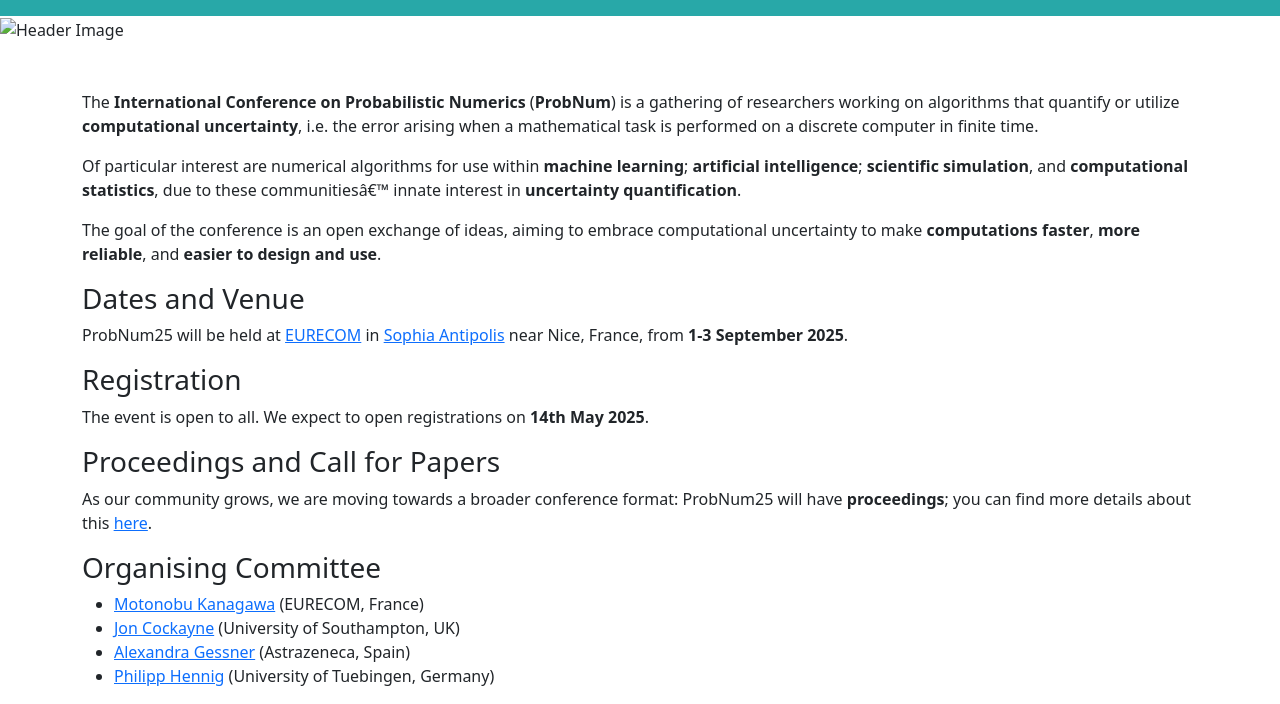
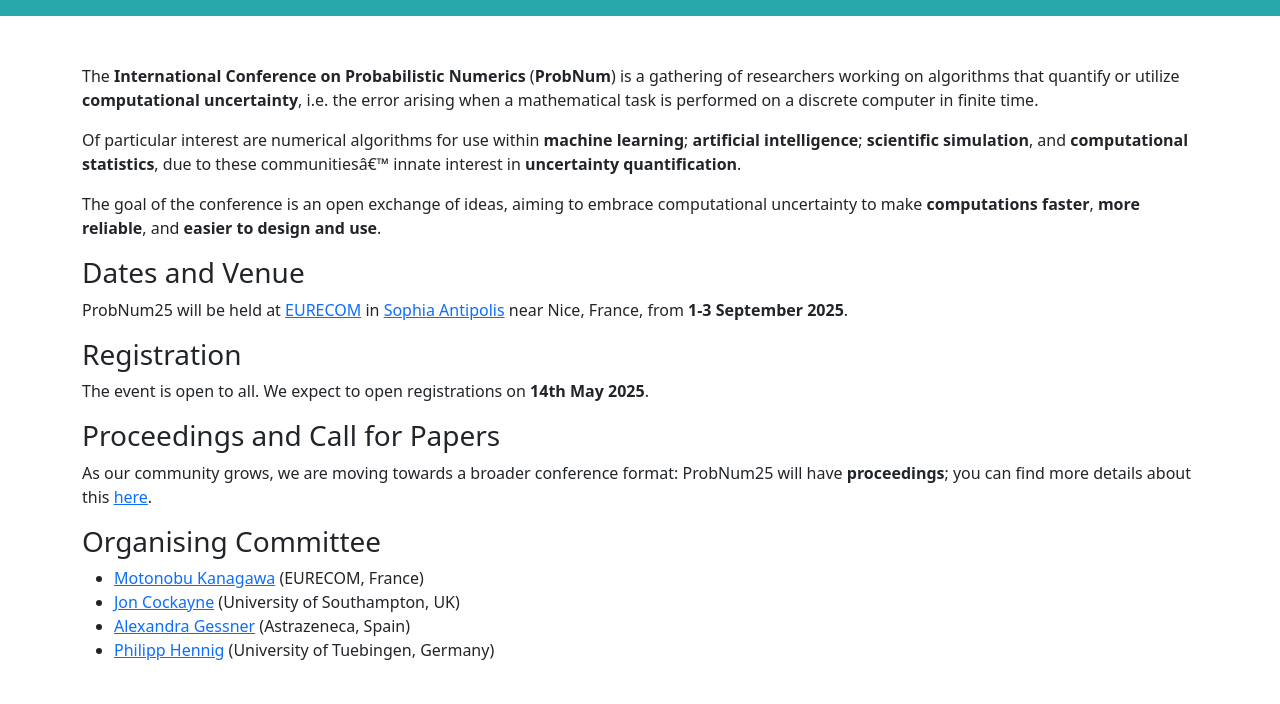
Before and after one commit to probnum2026/probnum2026.github.io, a Jekyll site: the page built from index.md, in a window 1280 px wide. Shown: the part 1000-1704 px from the top of the page. Built offline with Jekyll 4.4.1, drawn with Linux system fonts in a browser that asks for light colours; nearby versions of some CDN libraries; after the commit the page ends 1678 px from its top, so only the background shows below that.

Commit message:
Update header.html

```diff
--- a/_includes/header.html
+++ b/_includes/header.html
@@ -15,7 +15,3 @@
     <link href="https://cdn.jsdelivr.net/npm/bootstrap@5.3.3/dist/css/bootstrap.min.css" rel="stylesheet">
     <link href="style.css" rel="stylesheet">
 </head>
-
-<header>
-    <img src="{{ page.header_image }}" alt="Header Image" class="header-image">
-</header>
```
